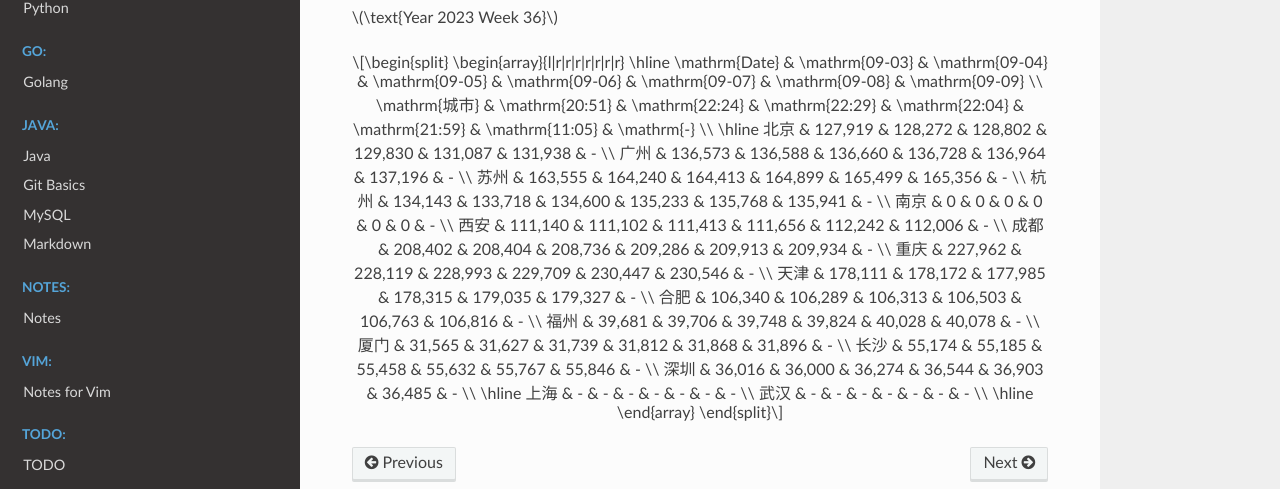
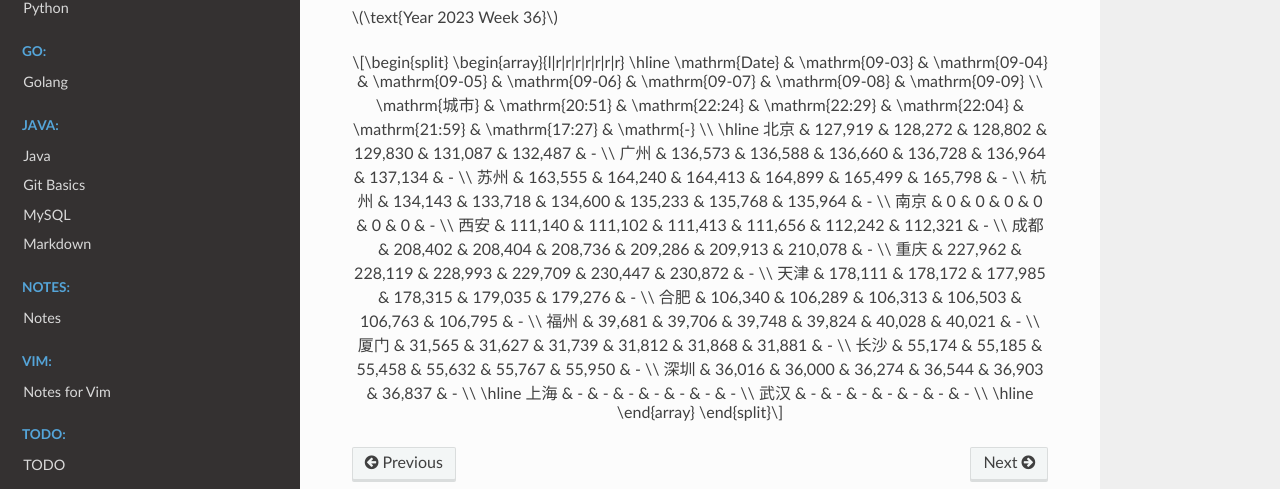
Before and after one commit to Pyrad/pyradnotes, a Sphinx documentation site: the page built from source/RealEstate/resalenumbers2023.md, in a window 1280 px wide and 900 px high, scrolled down 13033 px. Shown: the part 288-777 px from the top of the window. Built offline with Sphinx 7.4.7 and the Read the Docs theme 2.0.0, drawn with Linux system fonts in a browser that asks for light colours; a script that is not in the unit is left out.

Commit message:
Realestate Update resale numbers 2023-09-08 17:27

```diff
--- a/source/RealEstate/resalenumbers2023.md
+++ b/source/RealEstate/resalenumbers2023.md
@@ -866,22 +866,22 @@ $$
 \begin{array}{l|r|r|r|r|r|r|r}
 \hline
 \mathrm{Date} & \mathrm{09-03} & \mathrm{09-04} & \mathrm{09-05} & \mathrm{09-06} & \mathrm{09-07} & \mathrm{09-08} & \mathrm{09-09} \\
-\mathrm{城市} & \mathrm{20:51} & \mathrm{22:24} & \mathrm{22:29} & \mathrm{22:04} & \mathrm{21:59} & \mathrm{11:05} & \mathrm{-} \\
+\mathrm{城市} & \mathrm{20:51} & \mathrm{22:24} & \mathrm{22:29} & \mathrm{22:04} & \mathrm{21:59} & \mathrm{17:27} & \mathrm{-} \\
 \hline
-北京 & 127,919 & 128,272 & 128,802 & 129,830 & 131,087 & 131,938 & - \\
-广州 & 136,573 & 136,588 & 136,660 & 136,728 & 136,964 & 137,196 & - \\
-苏州 & 163,555 & 164,240 & 164,413 & 164,899 & 165,499 & 165,356 & - \\
-杭州 & 134,143 & 133,718 & 134,600 & 135,233 & 135,768 & 135,941 & - \\
+北京 & 127,919 & 128,272 & 128,802 & 129,830 & 131,087 & 132,487 & - \\
+广州 & 136,573 & 136,588 & 136,660 & 136,728 & 136,964 & 137,134 & - \\
+苏州 & 163,555 & 164,240 & 164,413 & 164,899 & 165,499 & 165,798 & - \\
+杭州 & 134,143 & 133,718 & 134,600 & 135,233 & 135,768 & 135,964 & - \\
 南京 & 0 & 0 & 0 & 0 & 0 & 0 & - \\
-西安 & 111,140 & 111,102 & 111,413 & 111,656 & 112,242 & 112,006 & - \\
-成都 & 208,402 & 208,404 & 208,736 & 209,286 & 209,913 & 209,934 & - \\
-重庆 & 227,962 & 228,119 & 228,993 & 229,709 & 230,447 & 230,546 & - \\
-天津 & 178,111 & 178,172 & 177,985 & 178,315 & 179,035 & 179,327 & - \\
-合肥 & 106,340 & 106,289 & 106,313 & 106,503 & 106,763 & 106,816 & - \\
-福州 & 39,681 & 39,706 & 39,748 & 39,824 & 40,028 & 40,078 & - \\
-厦门 & 31,565 & 31,627 & 31,739 & 31,812 & 31,868 & 31,896 & - \\
-长沙 & 55,174 & 55,185 & 55,458 & 55,632 & 55,767 & 55,846 & - \\
-深圳 & 36,016 & 36,000 & 36,274 & 36,544 & 36,903 & 36,485 & - \\
+西安 & 111,140 & 111,102 & 111,413 & 111,656 & 112,242 & 112,321 & - \\
+成都 & 208,402 & 208,404 & 208,736 & 209,286 & 209,913 & 210,078 & - \\
+重庆 & 227,962 & 228,119 & 228,993 & 229,709 & 230,447 & 230,872 & - \\
+天津 & 178,111 & 178,172 & 177,985 & 178,315 & 179,035 & 179,276 & - \\
+合肥 & 106,340 & 106,289 & 106,313 & 106,503 & 106,763 & 106,795 & - \\
+福州 & 39,681 & 39,706 & 39,748 & 39,824 & 40,028 & 40,021 & - \\
+厦门 & 31,565 & 31,627 & 31,739 & 31,812 & 31,868 & 31,881 & - \\
+长沙 & 55,174 & 55,185 & 55,458 & 55,632 & 55,767 & 55,950 & - \\
+深圳 & 36,016 & 36,000 & 36,274 & 36,544 & 36,903 & 36,837 & - \\
 \hline
 上海 & - & - & - & - & - & - & - \\
 武汉 & - & - & - & - & - & - & - \\
```
Also changed, not shown: 1 other file.
